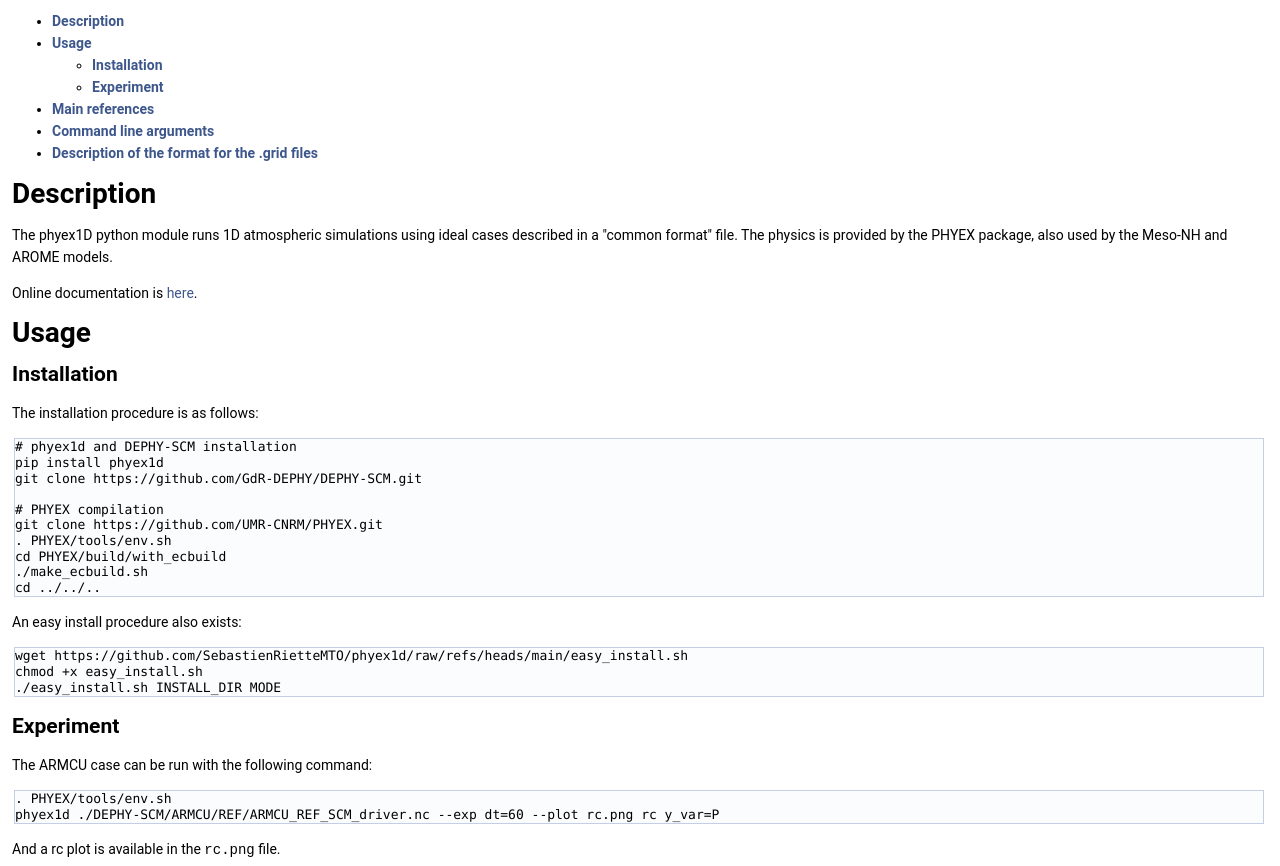
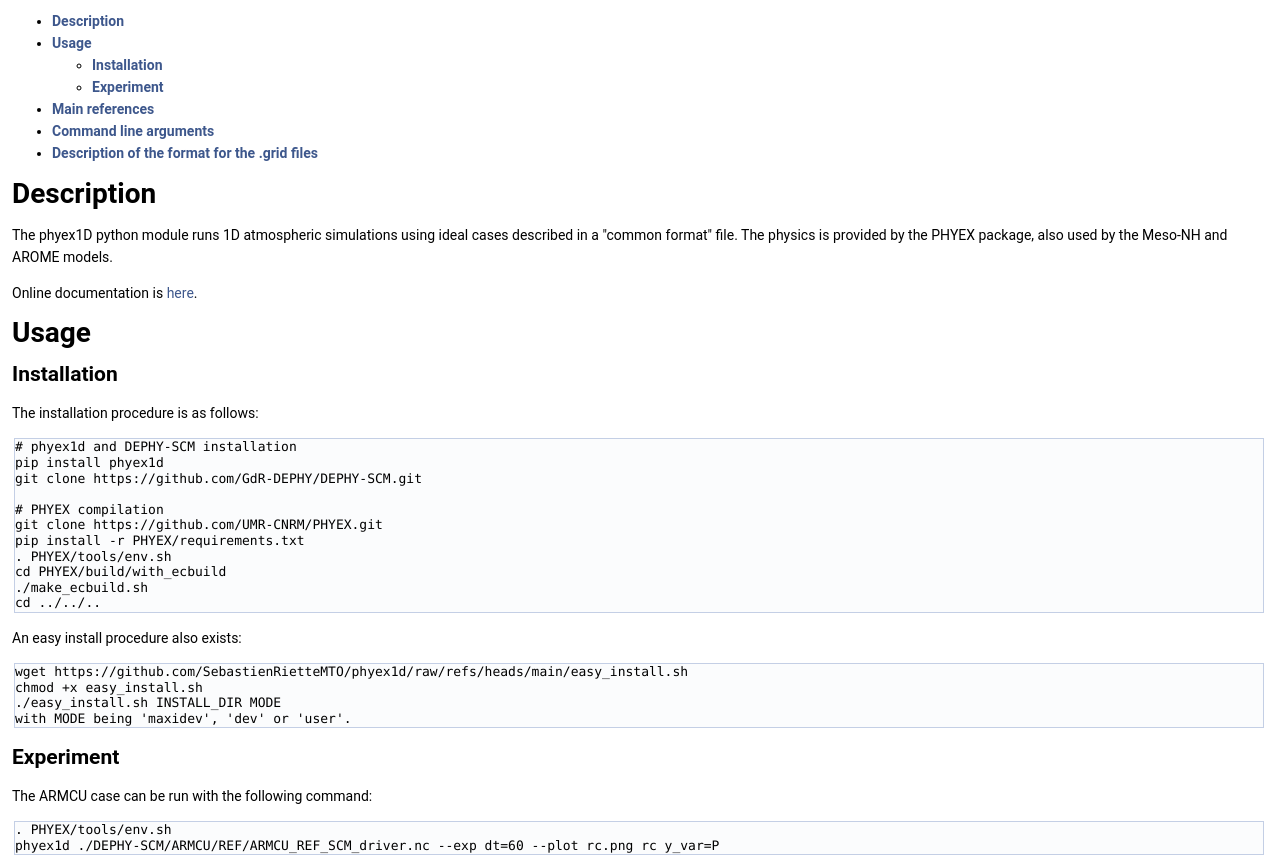
Before and after one commit to SebastienRietteMTO/phyex1d, a plain HTML site: page index.html in a window 1280 px wide. Shown: the part 156-1022 px from the top of the page. Drawn offline with Linux system fonts and the light colour scheme.

Commit message:
Deploying to gh-pages from @ SebastienRietteMTO/phyex1d@148aa1fed5259489818116825c8795b2557bd129 🚀

```diff
--- a/index.html
+++ b/index.html
@@ -98,6 +98,7 @@ Installation</h2>
 <div class="line"> </div>
 <div class="line"># PHYEX compilation</div>
 <div class="line">git clone https://github.com/UMR-CNRM/PHYEX.git</div>
+<div class="line">pip install -r PHYEX/requirements.txt</div>
 <div class="line">. PHYEX/tools/env.sh</div>
 <div class="line">cd PHYEX/build/with_ecbuild</div>
 <div class="line">./make_ecbuild.sh</div>
@@ -105,6 +106,7 @@ Installation</h2>
 </div><!-- fragment --><p>An easy install procedure also exists: </p><div class="fragment"><div class="line">wget https://github.com/SebastienRietteMTO/phyex1d/raw/refs/heads/main/easy_install.sh</div>
 <div class="line">chmod +x easy_install.sh</div>
 <div class="line">./easy_install.sh INSTALL_DIR MODE</div>
+<div class="line">with MODE being &#39;maxidev&#39;, &#39;dev&#39; or &#39;user&#39;.</div>
 </div><!-- fragment --><h2><a class="anchor" id="experiment"></a>
 Experiment</h2>
 <p>The ARMCU case can be run with the following command: </p><div class="fragment"><div class="line">. PHYEX/tools/env.sh</div>
```
Also changed, not shown: 1 other file.
